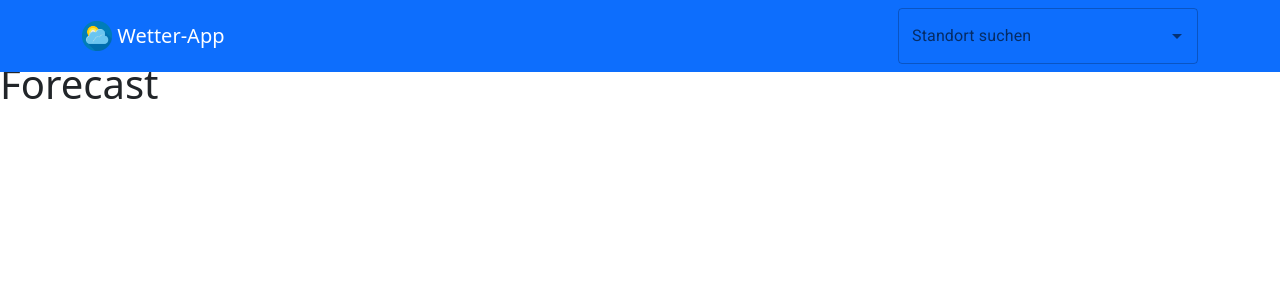
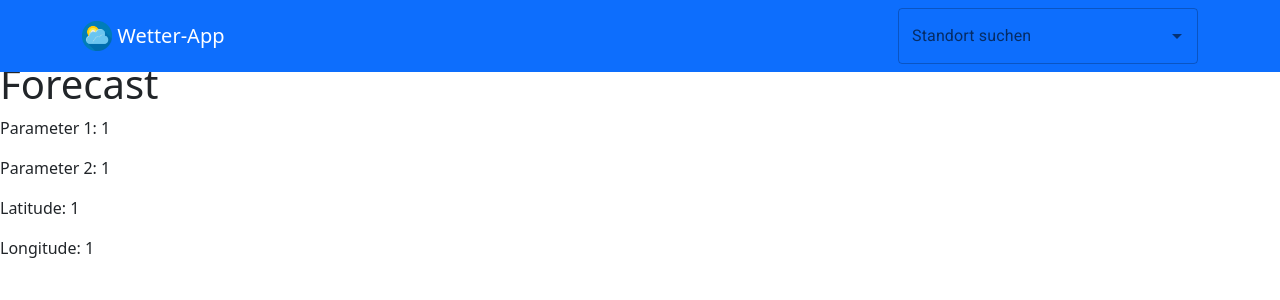
Before and after one commit to Davide131297/wetter-projekt, a React (Vite) app: page /forecast/1/1 in a window 1280 px wide. Shown: the top 300 px of the page. Built offline with nearby package versions, Linux system fonts and the light colour scheme.

Commit message:
forecast mit daten

```diff
--- a/src/routes/forecast.jsx
+++ b/src/routes/forecast.jsx
@@ -1,17 +1,26 @@
 import React, { useState, useEffect } from 'react';
-import { useLocation } from 'react-router-dom';
+import { useParams, useLocation } from 'react-router-dom';
 
 export default function Forecast() {
-
+  const { param1, param2 } = useParams();
   const location = useLocation();
+  const [coordinates, setCoordinates] = useState({ latitude: null, longitude: null });
 
   useEffect(() => {
-        console.log(location);
-    }, [location]);
+    console.log(`Parameter 1: ${param1}`);
+    console.log(`Parameter 2: ${param2}`);
+
+    // Beispiel: Setzen der Koordinaten basierend auf den Parametern
+    setCoordinates({ latitude: param1, longitude: param2 });
+  }, [location, param1, param2]);
 
   return (
     <div>
       <h1>Forecast</h1>
+      <p>Parameter 1: {param1}</p>
+      <p>Parameter 2: {param2}</p>
+      <p>Latitude: {coordinates.latitude}</p>
+      <p>Longitude: {coordinates.longitude}</p>
     </div>
   );
 }
```
Lines whose indentation alone changed are shown as unchanged.
